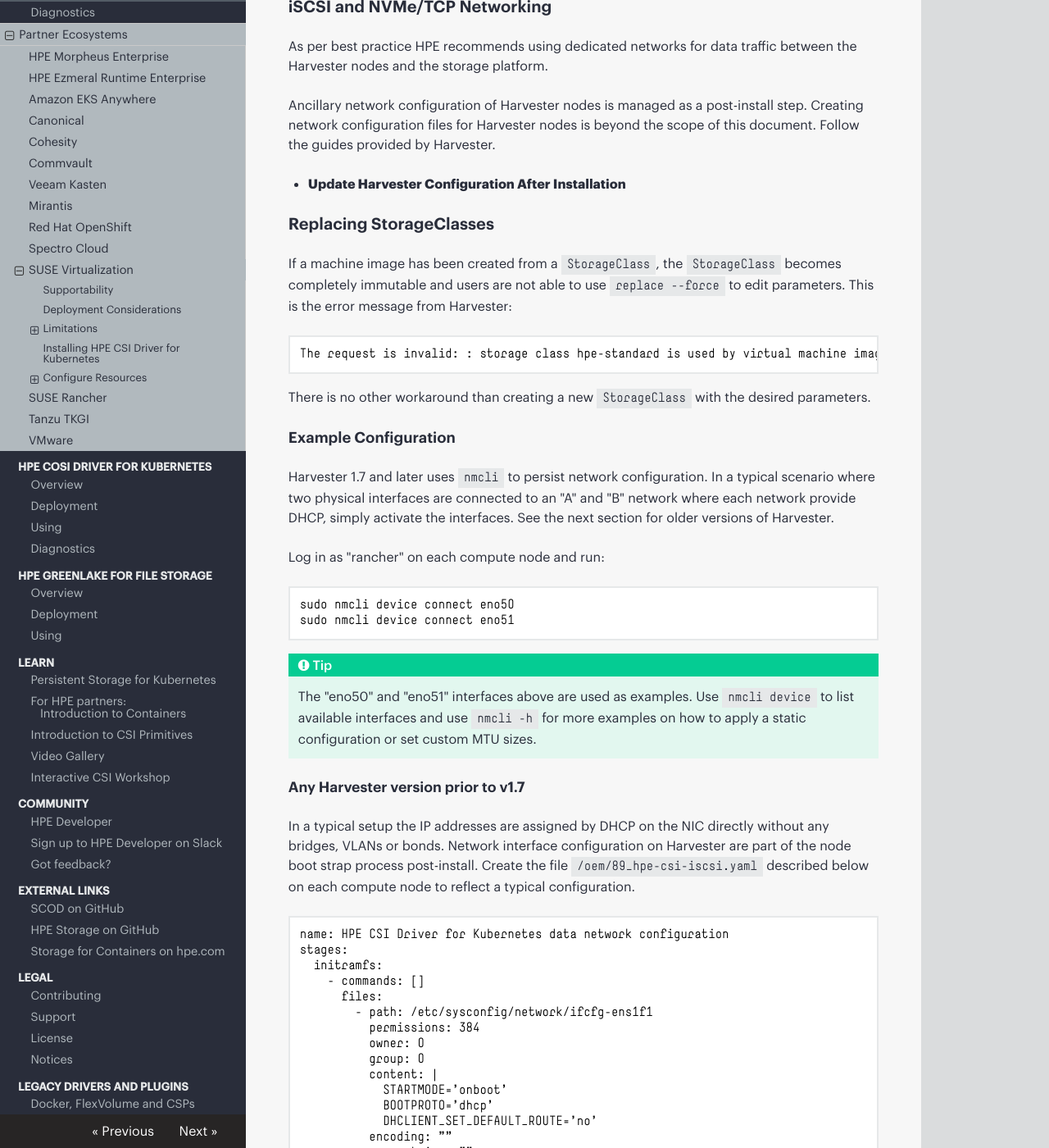
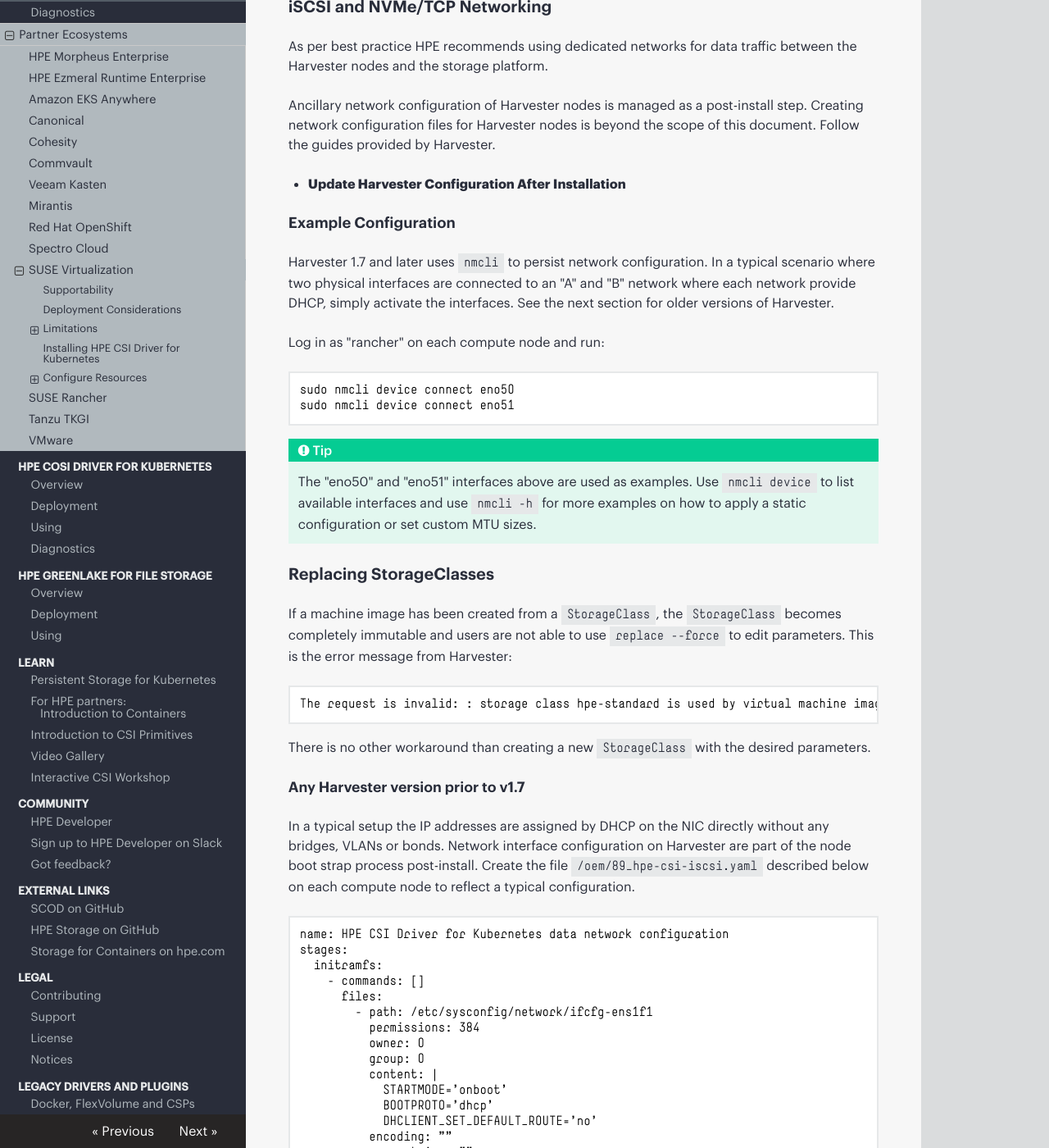
Before and after one commit to hpe-storage/scod, an MkDocs documentation site: the page built from docs/csi_driver/partners/suse_virtualization/index.md, in a window 1280 px wide and 1400 px high, scrolled down 1359 px. Shown: the whole window at 82% size. Built offline with MkDocs 1.6.1, drawn with Linux system fonts in a browser that asks for light colours; nearby versions of some CDN libraries; part of the change alters nothing that is shown; some of the changed text lies outside the part shown.

````diff
--- a/docs/csi_driver/partners/suse_virtualization/index.md
+++ b/docs/csi_driver/partners/suse_virtualization/index.md
@@ -34,16 +34,6 @@ Ancillary network configuration of Harvester nodes is managed as a post-install
 
 - [Update Harvester Configuration After Installation](https://docs.harvesterhci.io/latest/install/update-harvester-configuration)
 
-### Replacing StorageClasses
-
-If a machine image has been created from a `StorageClass`, the `StorageClass` becomes completely immutable and users are not able to use `replace --force` to edit parameters. This is the error message from Harvester:
-
-```text
-The request is invalid: : storage class hpe-standard is used by virtual machine images: [image-zlxq9]
-```
-
-There is no other workaround than creating a new `StorageClass` with the desired parameters.
-
 #### Example Configuration
 
 Harvester 1.7 and later uses `nmcli` to persist network configuration. In a typical scenario where two physical interfaces are connected to an "A" and "B" network where each network provide DHCP, simply activate the interfaces. See the next section for older versions of Harvester.
@@ -57,6 +47,17 @@ sudo nmcli device connect eno51
 
 !!! tip
     The "eno50" and "eno51" interfaces above are used as examples. Use `nmcli device` to list available interfaces and use `nmcli -h` for more examples on how to apply a static configuration or set custom MTU sizes.
+
+### Replacing StorageClasses
+
+If a machine image has been created from a `StorageClass`, the `StorageClass` becomes completely immutable and users are not able to use `replace --force` to edit parameters. This is the error message from Harvester:
+
+```text
+The request is invalid: : storage class hpe-standard is used by virtual machine images: [image-zlxq9]
+```
+
+There is no other workaround than creating a new `StorageClass` with the desired parameters.
+
 
 ##### Any Harvester version prior to v1.7
 
````
